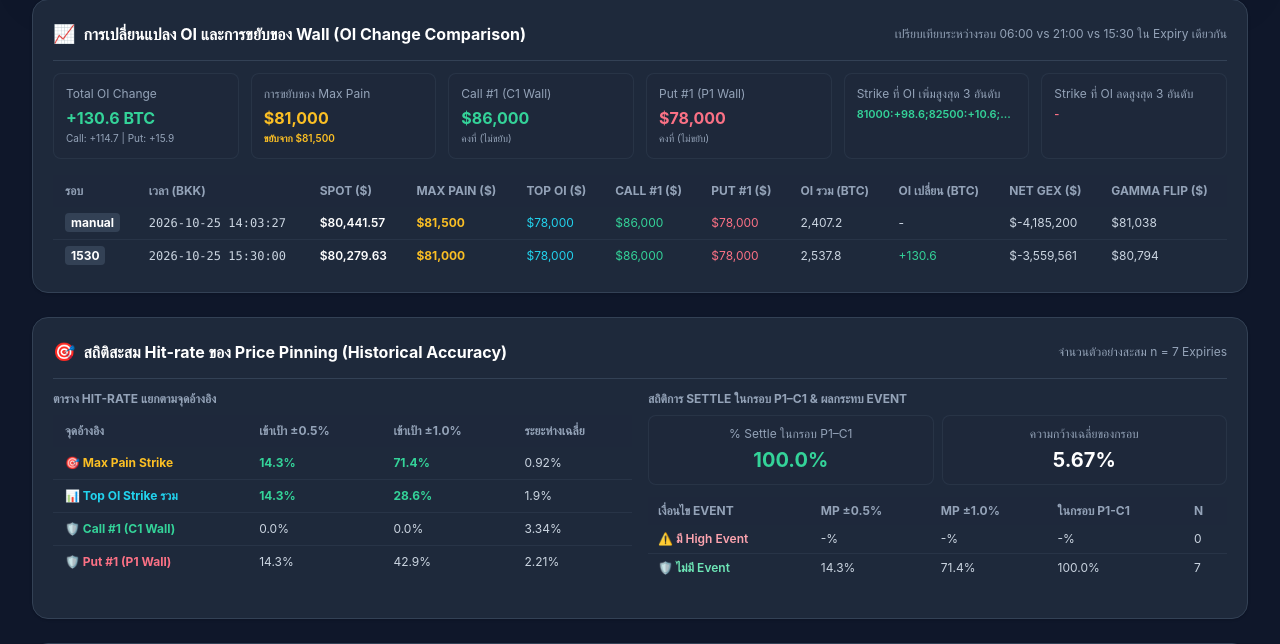
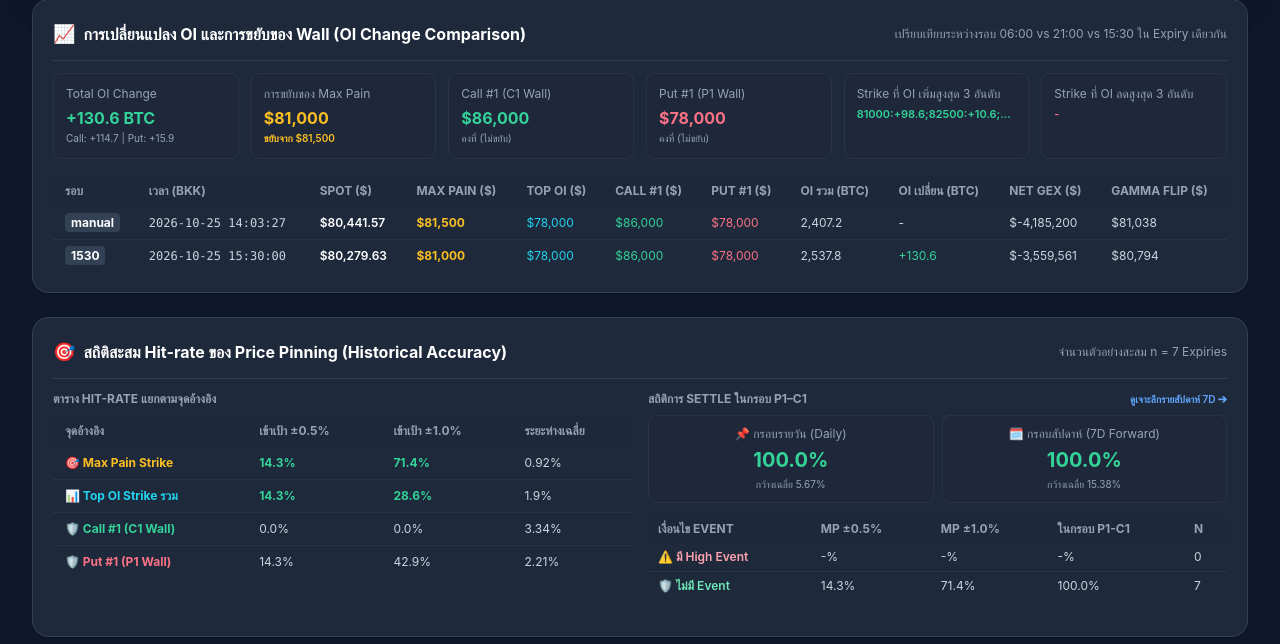
Before and after one commit to Oatloveaild/btc-options-pinning, a FastAPI app: page / in a window 1280 px wide. Shown: the part 1468-2112 px from the top of the page. Run offline with FastAPI, Linux system fonts and the light colour scheme; data comes from the database, SQL or seed files in the repository; some libraries are stand-ins or nearby versions.

Commit message:
Add 7-day Weekly Expiry & Range Migration Statistics: web/templates/latest.html

```diff
--- a/web/templates/latest.html
+++ b/web/templates/latest.html
@@ -519,15 +519,20 @@
 
     <!-- P1-C1 Range & Event Comparison -->
     <div>
-      <div class="text-xs font-bold uppercase text-slate-400 mb-2">สถิติการ Settle ในกรอบ P1–C1 & ผลกระทบ Event</div>
+      <div class="flex items-center justify-between mb-2">
+        <div class="text-xs font-bold uppercase text-slate-400">สถิติการ Settle ในกรอบ P1–C1</div>
+        <a href="/stats" class="text-[10px] text-blue-400 hover:text-blue-300 font-semibold">ดูเจาะลึกรายสัปดาห์ 7D ➔</a>
+      </div>
       <div class="grid grid-cols-2 gap-2 text-center text-xs mb-3">
         <div class="bg-slate-800/60 p-2.5 rounded-lg border border-darkborder/50">
-          <div class="text-slate-400">% Settle ในกรอบ P1–C1</div>
+          <div class="text-slate-400">📌 กรอบรายวัน (Daily)</div>
           <div class="text-xl font-bold text-emerald-400 mt-1">{{ overall_stats.range.in_range_pct }}%</div>
+          <div class="text-[10px] text-slate-400 mt-0.5">กว้างเฉลี่ย {{ overall_stats.range.avg_width }}%</div>
         </div>
         <div class="bg-slate-800/60 p-2.5 rounded-lg border border-darkborder/50">
-          <div class="text-slate-400">ความกว้างเฉลี่ยของกรอบ</div>
-          <div class="text-xl font-bold text-white mt-1">{{ overall_stats.range.avg_width }}%</div>
+          <div class="text-slate-400">🗓️ กรอบสัปดาห์ (7D Forward)</div>
+          <div class="text-xl font-bold text-emerald-400 mt-1">{{ weekly_horizon.contained_7d_rate if weekly_horizon else "100.0" }}%</div>
+          <div class="text-[10px] text-slate-400 mt-0.5">กว้างเฉลี่ย {{ weekly_horizon.avg_width_7d if weekly_horizon else "14.7" }}%</div>
         </div>
       </div>
       <div class="overflow-x-auto">
```
